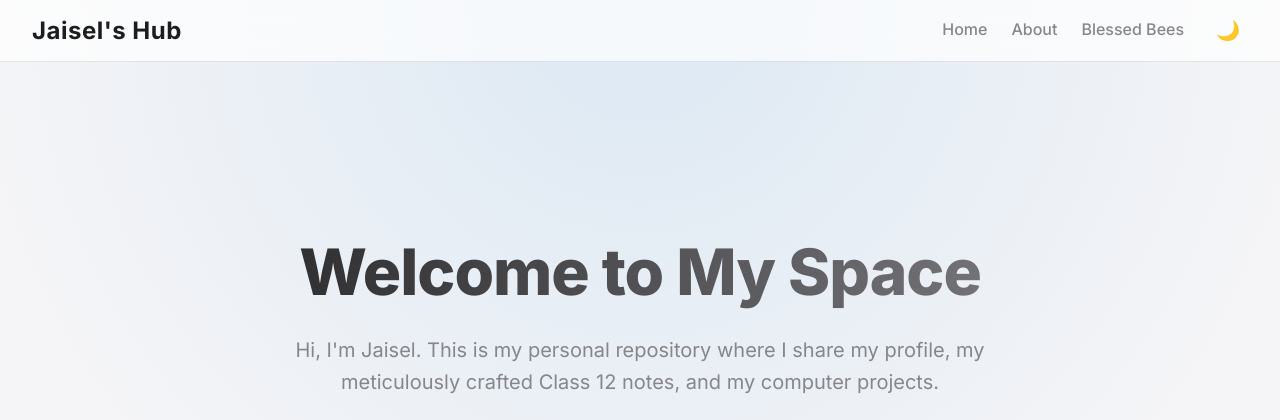
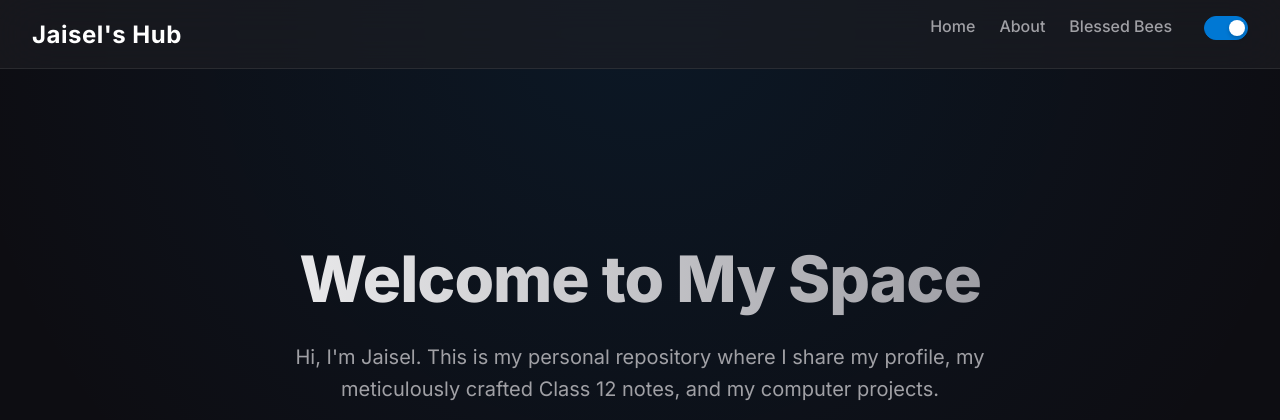
Before and after one commit to JaiselRaja/jaiselraja_website, a FastAPI app: page / in a window 1280 px wide. Shown: the top 420 px of the page. Run offline with FastAPI, Linux system fonts and the light colour scheme.

Commit message:
Change to toggle switch UI and set default theme to dark

```diff
--- a/static/css/styles.css
+++ b/static/css/styles.css
@@ -701,3 +701,55 @@ footer {
         min-height: 200px;
     }
 }
+
+/* Theme Toggle Switch */
+.theme-switch-wrapper {
+  display: flex;
+  align-items: center;
+}
+
+.theme-switch {
+  display: inline-block;
+  height: 24px;
+  position: relative;
+  width: 44px;
+}
+
+.theme-switch input {
+  display: none;
+}
+
+.slider {
+  background-color: rgba(255, 255, 255, 0.2);
+  bottom: 0;
+  cursor: pointer;
+  left: 0;
+  position: absolute;
+  right: 0;
+  top: 0;
+  transition: .4s;
+  border-radius: 24px;
+  border: 1px solid var(--surface-border);
+}
+
+.slider:before {
+  background-color: #fff;
+  bottom: 3px;
+  content: "";
+  height: 16px;
+  left: 4px;
+  position: absolute;
+  transition: .4s;
+  width: 16px;
+  border-radius: 50%;
+  box-shadow: 0 2px 4px rgba(0,0,0,0.2);
+}
+
+input:checked + .slider {
+  background-color: var(--accent-color);
+  border-color: var(--accent-color);
+}
+
+input:checked + .slider:before {
+  transform: translateX(20px);
+}
--- a/templates/base.html
+++ b/templates/base.html
@@ -7,14 +7,13 @@
     <link rel="stylesheet" href="/static/css/styles.css">
     <link href="https://fonts.googleapis.com/css2?family=Inter:wght@400;500;600;700;800&display=swap" rel="stylesheet">
     <script>
-        // Check local storage or system preference on load to prevent flash
+        // Check local storage, default to dark mode ALWAYS
         const savedTheme = localStorage.getItem('theme');
-        const systemPrefersDark = window.matchMedia && window.matchMedia('(prefers-color-scheme: dark)').matches;
 
-        if (savedTheme === 'dark' || (!savedTheme && systemPrefersDark)) {
+        if (savedTheme === 'light') {
+            document.documentElement.setAttribute('data-theme', 'light');
+        } else {
             document.documentElement.setAttribute('data-theme', 'dark');
-        } else {
-            document.documentElement.setAttribute('data-theme', 'light');
         }
     </script>
 </head>
@@ -25,9 +24,12 @@
             <a href="/">Home</a>
             <a href="/about">About</a>
             <a href="/blessed-bees">Blessed Bees</a>
-            <button id="theme-toggle" aria-label="Toggle Theme" style="background: none; border: none; font-size: 1.2rem; cursor: pointer; color: var(--text-secondary); padding: 0 0.5rem; transition: color 0.3s ease; display: flex; align-items: center;">
-                🌙
-            </button>
+            <div class="theme-switch-wrapper" style="margin-left: 0.5rem;">
+                <label class="theme-switch" for="checkbox">
+                    <input type="checkbox" id="checkbox" />
+                    <div class="slider"></div>
+                </label>
+            </div>
         </nav>
     </header>
 
@@ -40,37 +42,22 @@
     </footer>
 
     <script>
-        const themeToggle = document.getElementById('theme-toggle');
+        const themeToggle = document.getElementById('checkbox');
         const htmlElement = document.documentElement;
 
-        function updateToggleIcon() {
-            if (htmlElement.getAttribute('data-theme') === 'dark') {
-                themeToggle.innerHTML = '☀️';
-            } else {
-                themeToggle.innerHTML = '🌙';
-            }
+        // Initial setup
+        if (htmlElement.getAttribute('data-theme') === 'dark') {
+            themeToggle.checked = true;
+        } else {
+            themeToggle.checked = false;
         }
 
-        // Initial setup
-        updateToggleIcon();
-
         // Handle click
-        themeToggle.addEventListener('click', () => {
-            const currentTheme = htmlElement.getAttribute('data-theme');
-            const newTheme = currentTheme === 'dark' ? 'light' : 'dark';
+        themeToggle.addEventListener('change', (e) => {
+            const newTheme = e.target.checked ? 'dark' : 'light';
 
             htmlElement.setAttribute('data-theme', newTheme);
             localStorage.setItem('theme', newTheme);
-            updateToggleIcon();
-        });
-
-        // Listen for system changes if no local preference
-        window.matchMedia('(prefers-color-scheme: dark)').addEventListener('change', e => {
-            if (!localStorage.getItem('theme')) {
-                const newTheme = e.matches ? 'dark' : 'light';
-                htmlElement.setAttribute('data-theme', newTheme);
-                updateToggleIcon();
-            }
         });
     </script>
 </body>
```
